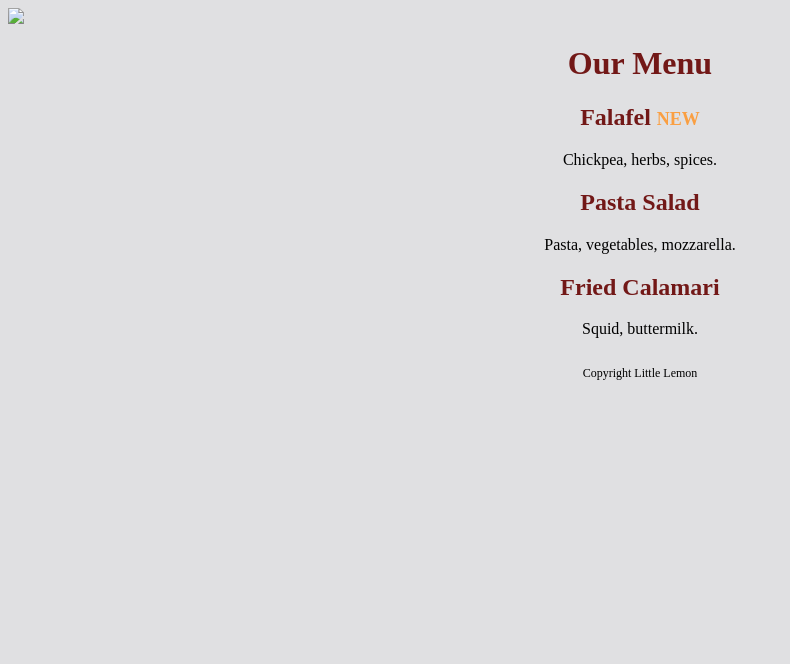
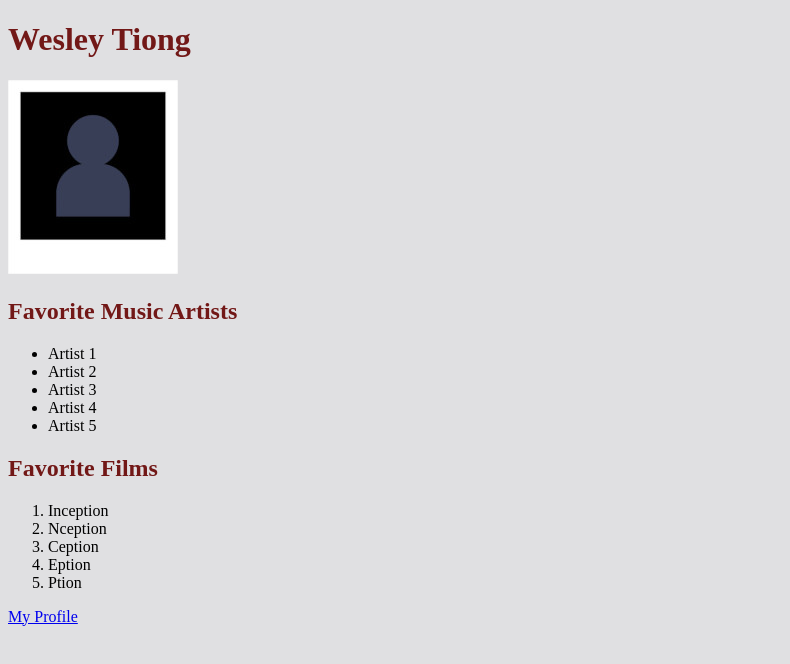
Before and after one commit to wesleyytiong/front-dev-meta, a plain HTML site: page index.html in a window 1280 px wide. Shown: the whole page, without its empty margins (0-790 px from the left). Drawn offline with Linux system fonts and the light colour scheme.

Commit message:
Test
Test

```diff
--- a/index.html
+++ b/index.html
@@ -1,26 +1,37 @@
 <!DOCTYPE html>
 <html>
 <head>
-    <title>Little Lemon</title>
+    <title> Wesley Tiong</title>
     <link rel="stylesheet" href="styles.css">
 </head>
 <body>
     <div>
-        <img src="logo.png" id="logo">
+        <h1> Wesley Tiong</h1>
     </div>
-    <div class="center-text">
-        <h1>Our Menu</h1>
-        <h2>Falafel <span>NEW</span></h2>
-        <p>Chickpea, herbs, spices.</p>
-        <h2>Pasta Salad</h2>
-        <p>Pasta, vegetables, mozzarella.</p>
-        <h2>Fried Calamari</h2>
-        <p>Squid, buttermilk.</p>
+    <div>
+        <img src="photo.jpg" id="photo">
     </div>
-    <div class="center-text">
-        <p id="copyright">
-            Copyright Little Lemon
-        </p>
+    <div>
+        <h2>Favorite Music Artists</h2>
+            <ul><li>Artist 1</li>
+                <li>Artist 2</li>
+                <li>Artist 3</li>
+                <li>Artist 4</li>
+                <li>Artist 5</li>
+            </ul>
+
+    </div>
+    <div>
+        <h2> Favorite Films</h2>
+        <ol><li>Inception</li>
+            <li>Nception</li>
+            <li>Ception</li>
+            <li>Eption</li>
+            <li>Ption</li>
+        </ol>
+    </div>
+    <div id="footer">
+            <a href="https://www.meta.com/">My Profile</a>
     </div>
 </body>
 </html>
```
